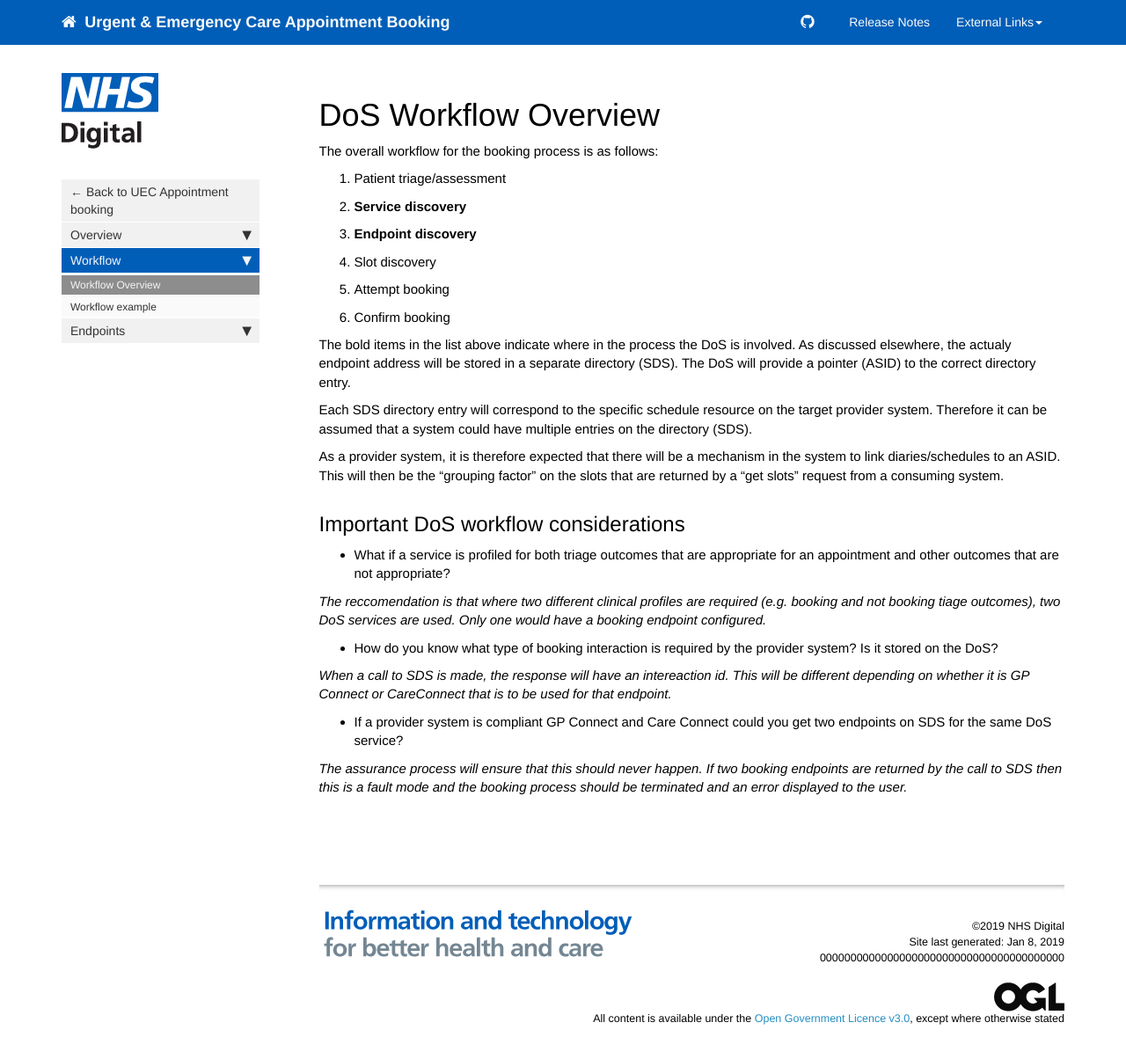
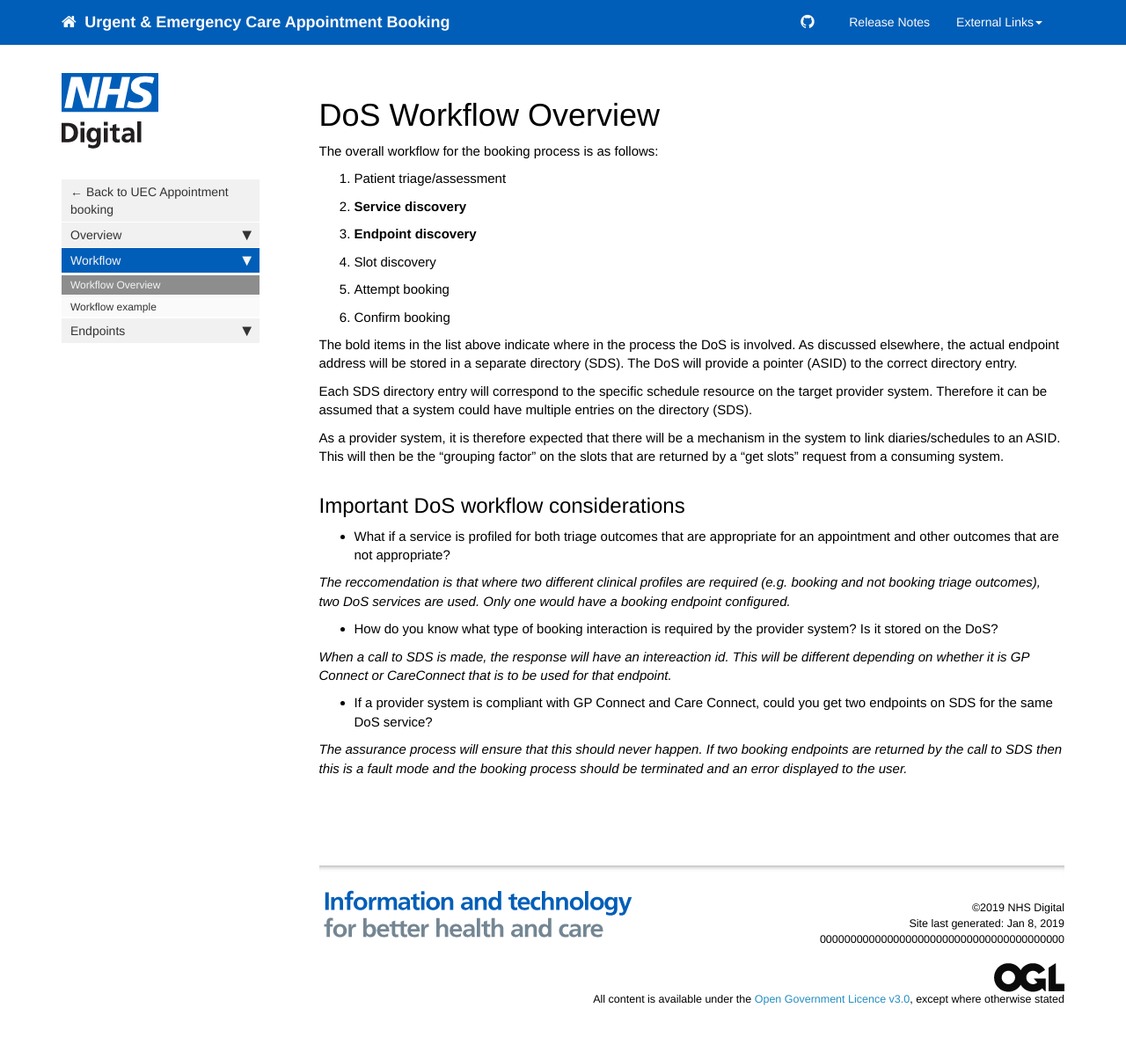
Before and after one commit to nhsd-a2si/docs-uec-appts, a Jekyll site: the page built from _pages/functional_spec/dos/dos_wfoverview.md, in a window 1280 px wide and 1228 px high. Shown: the top 1204 px of the window at 88% size. Built offline with Jekyll 4.4.1, drawn with Linux system fonts in a browser that asks for light colours; nearby versions of some CDN libraries.

Commit message:
Update dos_wfoverview.md

```diff
--- a/_pages/functional_spec/dos/dos_wfoverview.md
+++ b/_pages/functional_spec/dos/dos_wfoverview.md
@@ -16,7 +16,7 @@ The overall workflow for the booking process is as follows:
 5. Attempt booking
 6. Confirm booking
 
-The bold items in the list above indicate where in the process the DoS is involved. As discussed elsewhere, the actualy endpoint address will be stored in a separate directory (SDS). The DoS will provide a pointer (ASID) to the correct directory entry.
+The bold items in the list above indicate where in the process the DoS is involved. As discussed elsewhere, the actual endpoint address will be stored in a separate directory (SDS). The DoS will provide a pointer (ASID) to the correct directory entry.
 
 Each SDS directory entry will correspond to the specific schedule resource on the target provider system. Therefore it can be assumed that a system could have multiple entries on the directory (SDS).
 
@@ -26,12 +26,12 @@ As a provider system, it is therefore expected that there will be a mechanism in
 
 * What if a service is profiled for both triage outcomes that are appropriate for an appointment and other outcomes that are not appropriate?
 
-*The reccomendation is that where two different clinical profiles are required (e.g. booking and not booking tiage outcomes), two DoS services are used. Only one would have a booking endpoint configured.*
+*The reccomendation is that where two different clinical profiles are required (e.g. booking and not booking triage outcomes), two DoS services are used. Only one would have a booking endpoint configured.*
 
 * How do you know what type of booking interaction is required by the provider system? Is it stored on the DoS?
 
 *When a call to SDS is made, the response will have an intereaction id. This will be different depending on whether it is GP Connect or CareConnect that is to be used for that endpoint.*
 
-* If a provider system is compliant  GP Connect and Care Connect could you get two endpoints on SDS for the same DoS service?
+* If a provider system is compliant with GP Connect and Care Connect, could you get two endpoints on SDS for the same DoS service?
 
 *The assurance process will ensure that this should never happen. If two booking endpoints are returned by the call to SDS then this is a fault mode and the booking process should be terminated and an error displayed to the user.*
```
